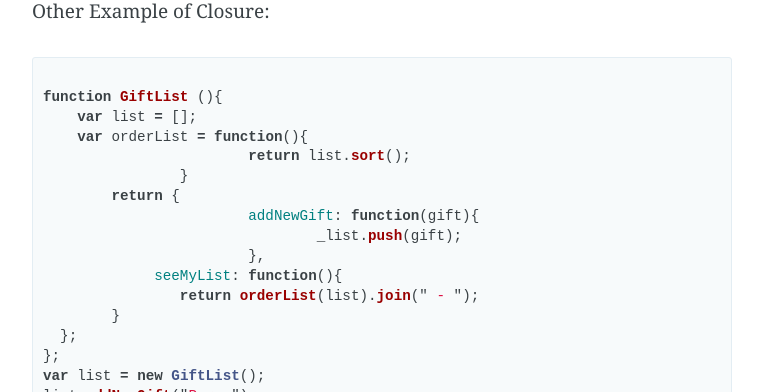
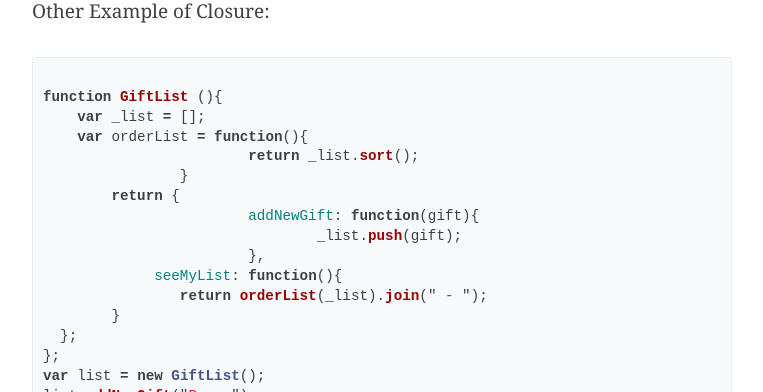
Before and after one commit to renancarvalho/blog, a Jekyll site: the page built from _posts/2014-07-19-Is-that-really-hard-understand-closure.md, in a window 1280 px wide and 900 px high, scrolled down 2637 px. Shown: the part 151-543 px from the top of the window, without its empty margins (258-1021 px from the left). Built offline with Jekyll 4.4.1, drawn with Linux system fonts in a browser that asks for light colours; Markdown is read by kramdown in place of the engine named in the settings; comment, search, counter and statistics services are not loaded.

```diff
--- a/_posts/2014-07-19-Is-that-really-hard-understand-closure.md
+++ b/_posts/2014-07-19-Is-that-really-hard-understand-closure.md
@@ -98,16 +98,16 @@ Other Example of Closure:
 {%highlight javascript %}
 
 function GiftList (){
-    var list = [];
+    var _list = [];
     var orderList = function(){
-			return list.sort();
+			return _list.sort();
 		}
 	return {
 		 	addNewGift: function(gift){
 				_list.push(gift);
 			},
 	     seeMyList: function(){
-		return orderList(list).join(" - ");
+		return orderList(_list).join(" - ");
 	}
   };
 };
```
